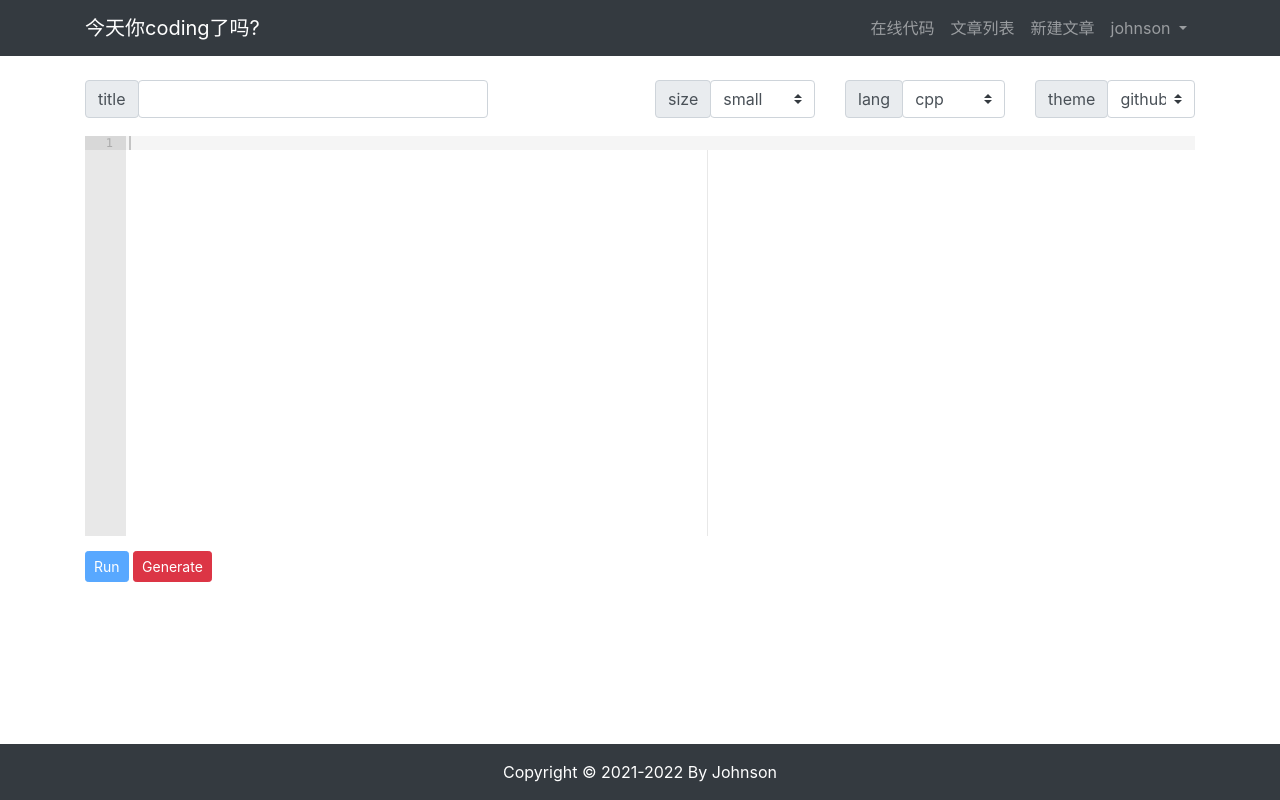
After one commit to shmilyiris/myBlog, a Django app: page /coding/edit/ in a window 1280 px wide. The commit adds this page. Run offline with Django 3.2, Linux system fonts and the light colour scheme; a user stored in the database is signed in; some libraries are stand-ins or nearby versions.

Commit message:
implement code paste

```diff
--- a/coding/urls.py
+++ b/coding/urls.py
@@ -5,4 +5,6 @@ app_name = 'coding'
 
 urlpatterns = [
     path('edit/', views.coding, name='edit'),
+    path('show/<int:id>/', views.show, name='show'),
+    path('generate/', views.generate, name='generate'),
 ]
--- a/coding/views.py
+++ b/coding/views.py
@@ -1,9 +1,11 @@
 from django.shortcuts import render, redirect
-from django.http import HttpResponse
+from django.http import HttpResponse, JsonResponse
 from django.contrib.auth.models import User
+from django.core.cache import cache
 
 # Create your views here.
 def coding(request):
+    '''
     supers = User.objects.filter(is_superuser=True)
     flag = False
     for user in supers:
@@ -12,4 +14,48 @@ def coding(request):
             break
     if flag == False:
         return HttpResponse("只有超级用户有权使用该功能！")
+    '''
+    if not str(request.user.username):
+        return HttpResponse("请先登录！")
     return render(request, 'coding/coding.html')
+
+def show(request, id):
+    if cache.has_key(id):
+        headline, author, lang, code = cache.get(id);
+        context = {
+            'headline': headline,
+            'author': author,
+            'lang': lang,
+            'code': code,
+        }
+        return render(request, 'coding/show.html', context)
+    else:
+        return HttpResponse("该代码不存在！")
+
+def generate(request):
+    if request.method == 'POST':
+        title = request.POST.get("title")
+        author = request.user.username
+        lang = request.POST.get("lang")
+        code = request.POST.get("code")
+        data = [title, author, lang, code]
+        num = None
+        for i in range(1, 101):
+            if not cache.has_key(i):
+                num = i
+                break
+
+        if not num:
+            print("分配地址不足")
+            return HttpResponse("分配地址不足！")
+
+        if not cache.has_key(num):
+            cache.set(num, data, 3600 * 24);  # 有效期24小时
+
+        # redirect("coding:show", id=num)
+        return JsonResponse({
+            'result': "success",
+            'num': num,
+        })
+    else:
+        return HttpResponse("请用POST方法获取！")
--- a/myblog/urls.py
+++ b/myblog/urls.py
@@ -21,5 +21,6 @@ urlpatterns = [
 
     path('article/', include('article.urls', namespace='article')),
     path('userprofile/', include('userprofile.urls', namespace='userprofile')),
+    path('coding/', include('coding.urls', namespace='coding')),
     path('password-reset/', include('password_reset.urls')),
 ]
--- a/templates/article/create.html
+++ b/templates/article/create.html
@@ -23,7 +23,7 @@
                 <!--文章正文-->
                 <div class="form-group">
                     <label for="body">文章正文</label>
-                    <textarea type="text" class="form-control" id="body" name="body" row="12"></textarea>
+                    <textarea type="text" class="form-control" id="body" name="body" row="12" style="position:relative;height:400px;"></textarea>
                 </div>
 
                 <!--提交按钮-->
--- a/templates/article/update.html
+++ b/templates/article/update.html
@@ -20,7 +20,7 @@
 
                 <div class="form-group">
                     <label for="body">文章正文</label>
-                    <textarea type="text" class="form-control" id="body" name="body" row="12">{{ article.body }}</textarea>
+                    <textarea type="text" class="form-control" id="body" name="body" row="12" style="position:relative;height:400px;">{{ article.body }}</textarea>
                 </div>
 
                 <button type="submit" class="btn btn-primary">完成</button>
--- a/templates/base.html
+++ b/templates/base.html
@@ -9,13 +9,11 @@
     <title> {% block title %} {% endblock title %} </title>
     <link rel="stylesheet" href="{% static 'bootstrap/css/bootstrap.min.css' %}">
     <link rel="stylesheet" href="{% static 'md_css/default.css' %}">
+    <link rel="icon" href="https://pic.imgdb.cn/item/623cb48e27f86abb2aa53c90.png">
 </head>
 
 
 <body>
-    {% include 'header.html' %}
-    {% block content %} {% endblock content %}
-    {% include 'footer.html' %}
     <script src="{% static 'jquery/jquery-3.3.1.js' %}"></script>
 
     <script src="https://cdn.jsdelivr.net/npm/popper.js@1.16.1-lts/dist/umd/popper.min.js"></script>
@@ -31,5 +29,9 @@
     <script type="text/javascript" id="MathJax-script" async
                                    src="https://cdn.jsdelivr.net/npm/mathjax@3/es5/tex-mml-chtml.js">
     </script>
+
+    {% include 'header.html' %}
+    {% block content %} {% endblock content %}
+    {% include 'footer.html' %}
 </body>
 </html>
--- /dev/null
+++ b/templates/coding/coding.html
@@ -0,0 +1,138 @@
+{% extends 'base.html' %}
+{% load staticfiles %}
+{% block title %} 在线代码 {% endblock title %}
+{% block content %}
+<!-- 编写代码界面 -->
+<div class="container">
+    <!-- 代码写入界面 -->
+    <div class="row">
+        <div class="col-12">
+            <br>
+            <div class="panel panel-default" style="margin-bottom: 0px; border-radius:0px; border-bottom-width:0px; ">
+                <div class="panel-heading" style="height:55px; border-bottom-width:0px; ">
+                    <div class="row justify-content-end">
+
+                        <div class="btn-group col-md-6">
+                            <div class="input-group-prepend">
+                                <label class="input-group-text" for="select-lang">title</label>
+                            </div>
+                            <div>
+                                <input type="text" id="input-title" class="form-control" style="position:relative;width:350px;">
+                            </div>
+                        </div>
+
+                        <div class="btn-group col-md-2">
+                            <div class="input-group-prepend">
+                                <label class="input-group-text" for="select-font-size">size</label>
+                            </div>
+                            <select class="custom-select" id="select-font-size">
+                                <option value="1" selected>small</option>
+                                <option value="2">mid</option>
+                                <option value="3">large</option>
+                            </select>
+                        </div>
+
+                        <div class="btn-group col-md-2">
+                            <div class="input-group-prepend">
+                                <label class="input-group-text" for="select-lang">lang</label>
+                            </div>
+                            <select class="custom-select" id="select-lang">
+                                <option value="1" selected>cpp</option>
+                                <option value="2">python3</option>
+                                <option value="3">html</option>
+                                <option value="4">css</option>
+                                <option value="5">javascript</option>
+                            </select>
+                        </div>
+
+                         <div class="btn-group col-md-2">
+                            <div class="input-group-prepend">
+                                <label class="input-group-text" for="select-theme">theme</label>
+                            </div>
+                            <select class="custom-select" id="select-theme">
+                                <option value="1" selected>github</option>
+                                <option value="2">monokai</option>
+                                <option value="3">twilight</option>
+                                <option value="4">textmate</option>
+                                <option value="5">eclipse</option>
+                            </select>
+                        </div>
+
+                    </div>
+
+                </div>
+            </div>
+            <pre id="editor" style="position:relative;height:400px;top:1px;left:0px;right:0px;"></pre>
+        </div>
+    </div>
+
+    <!-- stdin写入界面 -->
+    <div class="row">
+    </div>
+
+    <!-- 运行按钮，复制按钮，生成代码板(周期为1天) -->
+    <div class="row">
+        <div class="col-12">
+            <button id="button-run" type="button" class="btn btn-primary btn-sm" disabled>Run</button>
+            <button id="generator" type="button" class="btn btn-danger btn-sm">Generate</button>
+        </div>
+    </div>
+
+    <!-- stdout显示界面 -->
+    <div class="row">
+    </div>
+
+
+    <script src="https://cdnjs.cloudflare.com/ajax/libs/ace/1.2.6/ace.js" type="text/javascript" charset="utf-8"></script>
+    <script type="text/javascript">
+        var editor = ace.edit("editor");
+        var curlang = "c_cpp";
+        editor.setTheme("ace/theme/github");
+        editor.session.setMode("ace/mode/c_cpp");
+        langs = [, "c_cpp", "python", "html", "css", "javascript"];
+        themes = [, "github", "monokai", "twilight", "textmate", "eclipse"];
+        sizes = [, '12px', '15px', '18px'];
+
+        $("#select-lang").change(function() {
+            var selected = $(this).children('option:selected').val();
+            curlang = langs[selected];
+            editor.session.setMode("ace/mode/"+langs[selected]);
+        });
+
+        $("#select-theme").change(function() {
+            var selected = $(this).children('option:selected').val();
+            editor.setTheme("ace/theme/"+themes[selected]);
+        });
+
+        $("#select-font-size").change(function() {
+            var selected = $(this).children('option:selected').val();
+            document.getElementById('editor').style.fontSize=sizes[selected];
+        })
+        //$(document).ready(function() {
+            let origin = "http://101.35.183.71:10000/";
+            $("#generator").click(function() {
+                var redirect_url;
+                $.ajax({
+                    url: origin + "coding/generate/",
+                    type: "POST",
+                    headers: {
+                        'X-CSRFToken': "{{ csrf_token }}",
+                    },
+                    data: {
+                        title: $("#input-title").val(),
+                        lang: curlang,
+                        code: editor.getValue(),
+                    },
+                    success: function(resp) {
+                        if (resp.result == "success") {
+                            redirect_url = origin + "coding/show/" + resp.num + "/";
+                            window.location.href=redirect_url;
+                        }
+                    }
+                });
+            })
+        //});
+    </script>
+
+</div>
+{% endblock content %}
--- a/templates/footer.html
+++ b/templates/footer.html
@@ -6,6 +6,6 @@
 
 <footer class="py-3 bg-dark fixed-bottom">
     <div class="container">
-        <p class="m-0 text-center text-white">Copyright &copy; www.dusaiphoto.com 2018</p>
+        <p class="m-0 text-center text-white">Copyright &copy; 2021-2022 By Johnson</p>
     </div>
 </footer>
--- a/templates/header.html
+++ b/templates/header.html
@@ -3,16 +3,25 @@
 
     <div class="container">
         <!--导航栏商标-->
-        <a class="navbar-brand" href="#">我的博客</a>
+        <a class="navbar-brand" href="#">今天你coding了吗?</a>
 
         <!--导航栏入口-->
         <div>
             <ul class="navbar-nav">
                 <!--条目-->
+                <li clas="nav-item">
+                    <a class="nav-link" href="{% url 'coding:edit' %}">在线代码</a>
+                </li>
+
                 <li class="nav-item">
                     <!--app_name: url_address-->
-                    <a class="nav-link" href="{% url 'article:article_list' %}">文章</a>
+                    <a class="nav-link" href="{% url 'article:article_list' %}">文章列表</a>
                 </li>
+
+                <li class="nav-item">
+                    <a class="nav-link" href="{% url 'article:article_create' %}">新建文章</a>
+                </li>
+
 
                 {% if user.is_authenticated %}
                     <!--如果用户已登录，显示用户名下拉框-->
@@ -47,11 +56,6 @@
                         <a class="nav-link" href='{% url "userprofile:login" %}'>登录</a>
                     </li>
                 {% endif %}
-
-                <li class="nav-item">
-                    <a class="nav-link" href="{% url 'article:article_create' %}">新建文章</a>
-                </li>
-
             </ul>
         </div>
     </div>
--- a/userprofile/views.py
+++ b/userprofile/views.py
@@ -16,7 +16,7 @@ def user_login(request):
             data = user_login_form.cleaned_data # 清洗出合法数据
             user = authenticate(username=data['username'], password=data['password'])
             if user:
-                login(request, user)
+                login(request, user) # login并将用户信息保存到session中
                 return redirect("article:article_list")
             else:
                 return HttpResponse("账号或密码有误，请重新输入")
@@ -44,7 +44,7 @@ def user_register(request):
             login(request, new_user)
             return redirect("article:article_list")
         else:
-            return HttpResponse("注册表单输入有误，请重新输入")
+            return HttpResponse("注册表单输入有误(名字重复或密码输入不正确)，请重新输入")
 
     elif request.method == 'GET':
         user_register_form = UserRegisterForm()
```
Also changed, not shown: article/views.py (+4 -3 lines), templates/coding/show.html (added, +25 -0 lines), userprofile/forms.py (+9 -0 lines), db.sqlite3, 1 other file.
